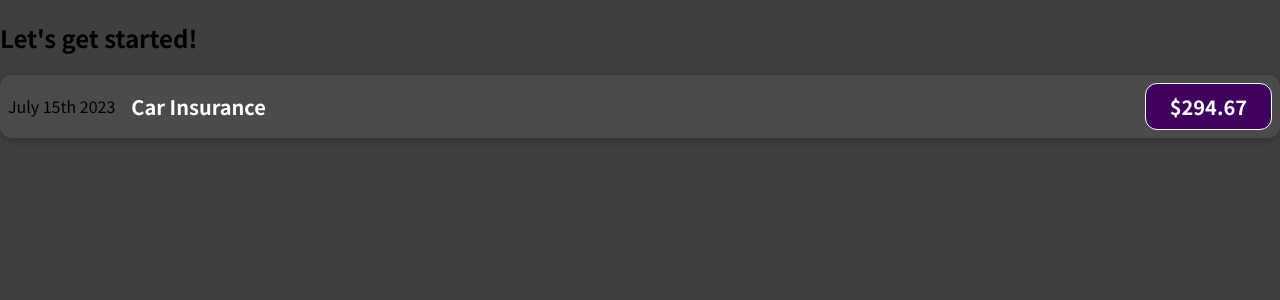
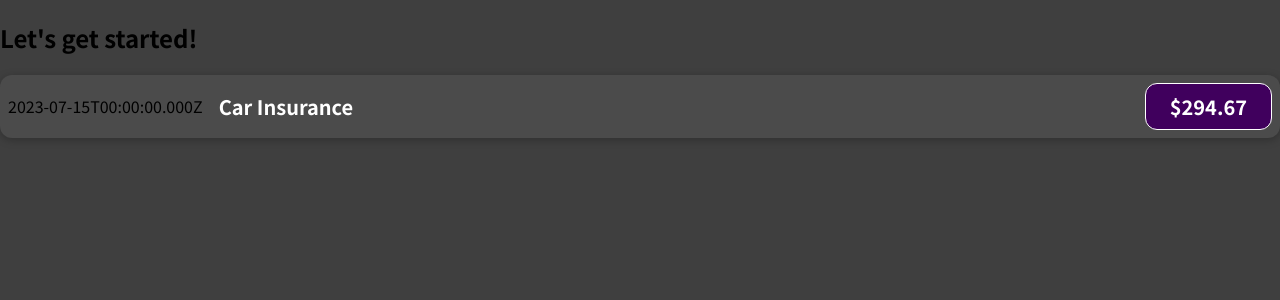
Before and after one commit to Wahhab97/maximilian-react-course, a React (Create React App) app in the folder Section3-React-Basics/01-starting-setup/: page / in a window 1280 px wide. Shown: the top 300 px of the page. Built offline with nearby package versions, Linux system fonts and the light colour scheme.

Commit message:
Rendering Values instead of fixed text

```diff
--- a/Section3-React-Basics/01-starting-setup/src/components/ExpenseItem.js
+++ b/Section3-React-Basics/01-starting-setup/src/components/ExpenseItem.js
@@ -2,12 +2,16 @@
 import "./ExpenseItem.css";
 
 const ExpenseItem = () => {
+  const expenseDate = new Date(2023, 6, 15);
+  const expenseTitle = "Car Insurance";
+  const expenseAmount = 294.67;
+
   return (
     <div className="expense-item">
-      <div>July 15th 2023</div>
+      <div>{expenseDate.toISOString()}</div>
       <div className="expense-item__description">
-        <h2>Car Insurance</h2>
-        <div className="expense-item__price">$294.67</div>
+        <h2>{expenseTitle}</h2>
+        <div className="expense-item__price">${expenseAmount}</div>
       </div>
     </div>
   );
```
